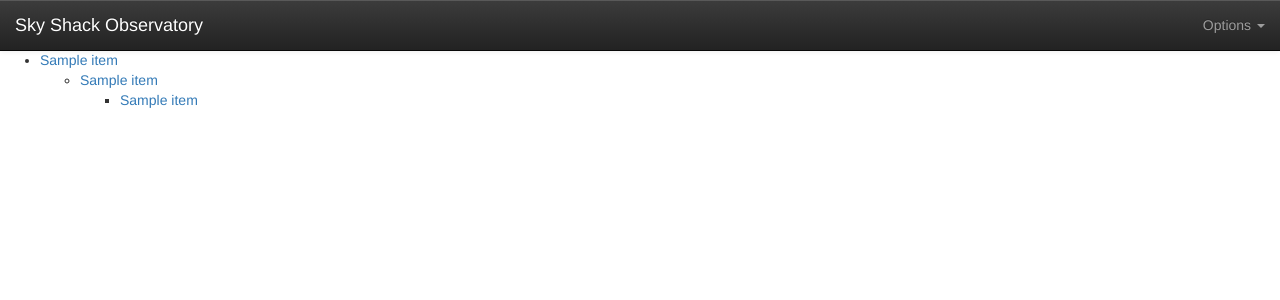
After one commit to mimiflynn/rpi-timelapse, a Flask app: template templates/archive.html in a window 1280 px wide. The commit adds this page. Shown: the top 300 px of the page. Run offline with Flask 2, Linux system fonts and the light colour scheme; the template is opened without the code that fills it: most values are stand-ins (such as "Sample title", 1, 10 or a date in 2020); some libraries are stand-ins or nearby versions.

Commit message:
add archive folder and page

```diff
--- a/app.py
+++ b/app.py
@@ -66,9 +66,18 @@ def view():
   path = '/home/pi/Projects/Photos/images'
   return render_template('photos.html', tree=make_tree(path))
 
+@app.route('/archive')
+def view():
+  path = '/home/pi/Projects/Photos/archive'
+  return render_template('archive.html', tree=make_tree(path))
+
 @app.route('/images/<path:path>')
 def images(path):
     return send_from_directory('images', path)
+
+@app.route('/archive/<path:path>')
+def images(path):
+    return send_from_directory('archive', path)
 
 @app.route('/styles/<path:path>')
 def styles(path):
--- /dev/null
+++ b/templates/archive.html
@@ -0,0 +1,13 @@
+{% extends "base.html" %}
+{% block content %}
+  <div class="row">
+    <ul>
+    {%- for item in tree.children recursive %}
+      <li><a href="/archive/{{ item.name }}">{{ item.name }}</a>
+      {%- if item.children -%}
+        <ul>{{ loop(item.children) }}</ul>
+      {%- endif %}</li>
+    {%- endfor %}
+    </ul>
+  </div>
+{% endblock %}
--- a/templates/base.html
+++ b/templates/base.html
@@ -11,7 +11,7 @@
     <!-- Optional theme -->
     <link rel="stylesheet" href="https://maxcdn.bootstrapcdn.com/bootstrap/3.3.7/css/bootstrap-theme.min.css" integrity="sha384-rHyoN1iRsVXV4nD0JutlnGaslCJuC7uwjduW9SVrLvRYooPp2bWYgmgJQIXwl/Sp" crossorigin="anonymous">
     <link rel="stylesheet" href="/styles/styles.css" />
-    <title>Pi Zero Control Server</title>
+    <title>Sky Shack Observatory</title>
   </head>
   <body>
     <nav class="navbar navbar-default navbar-fixed-top navbar-inverse">
```
Also changed, not shown: README.md, archive/README.md (added).
